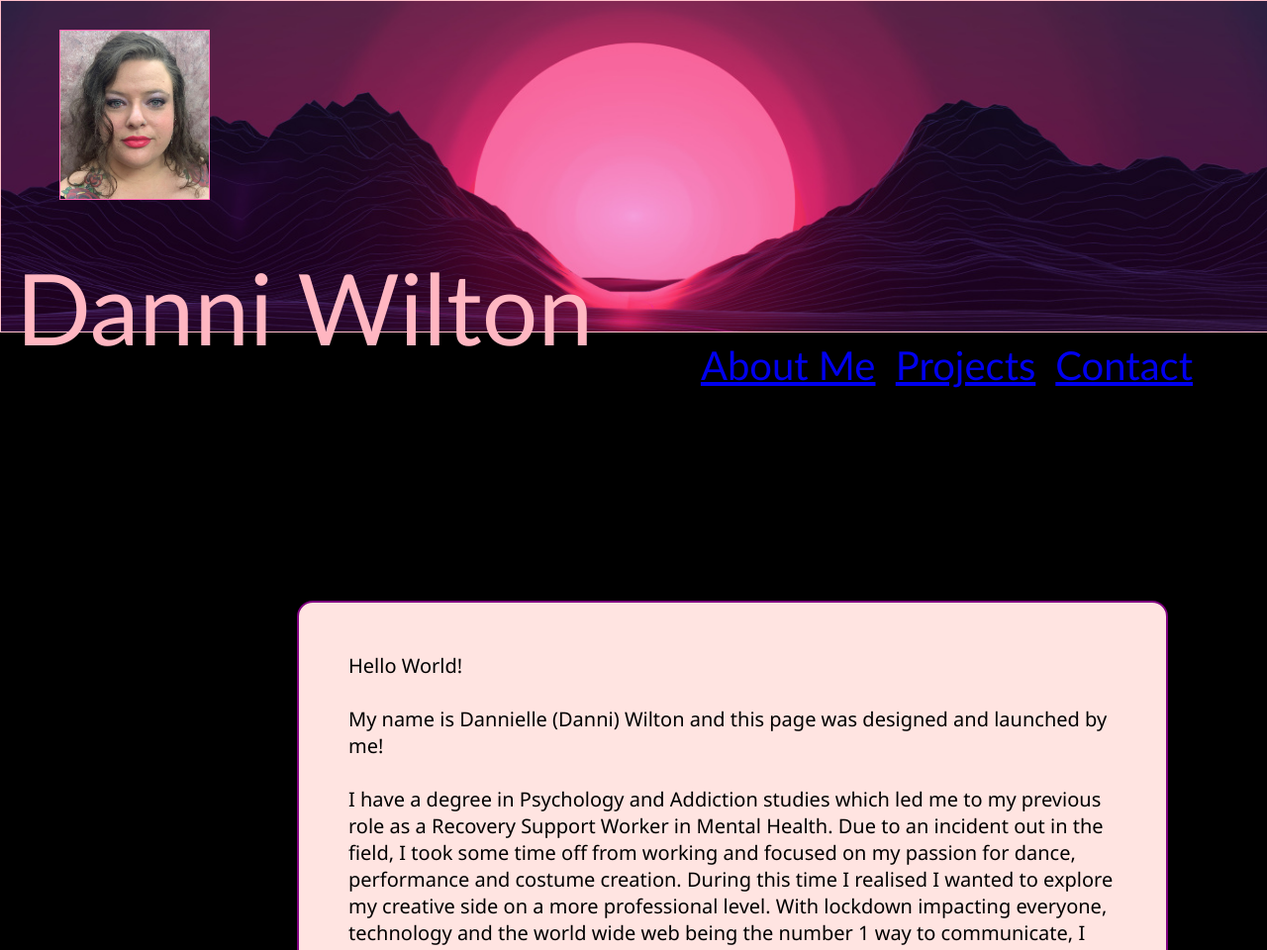
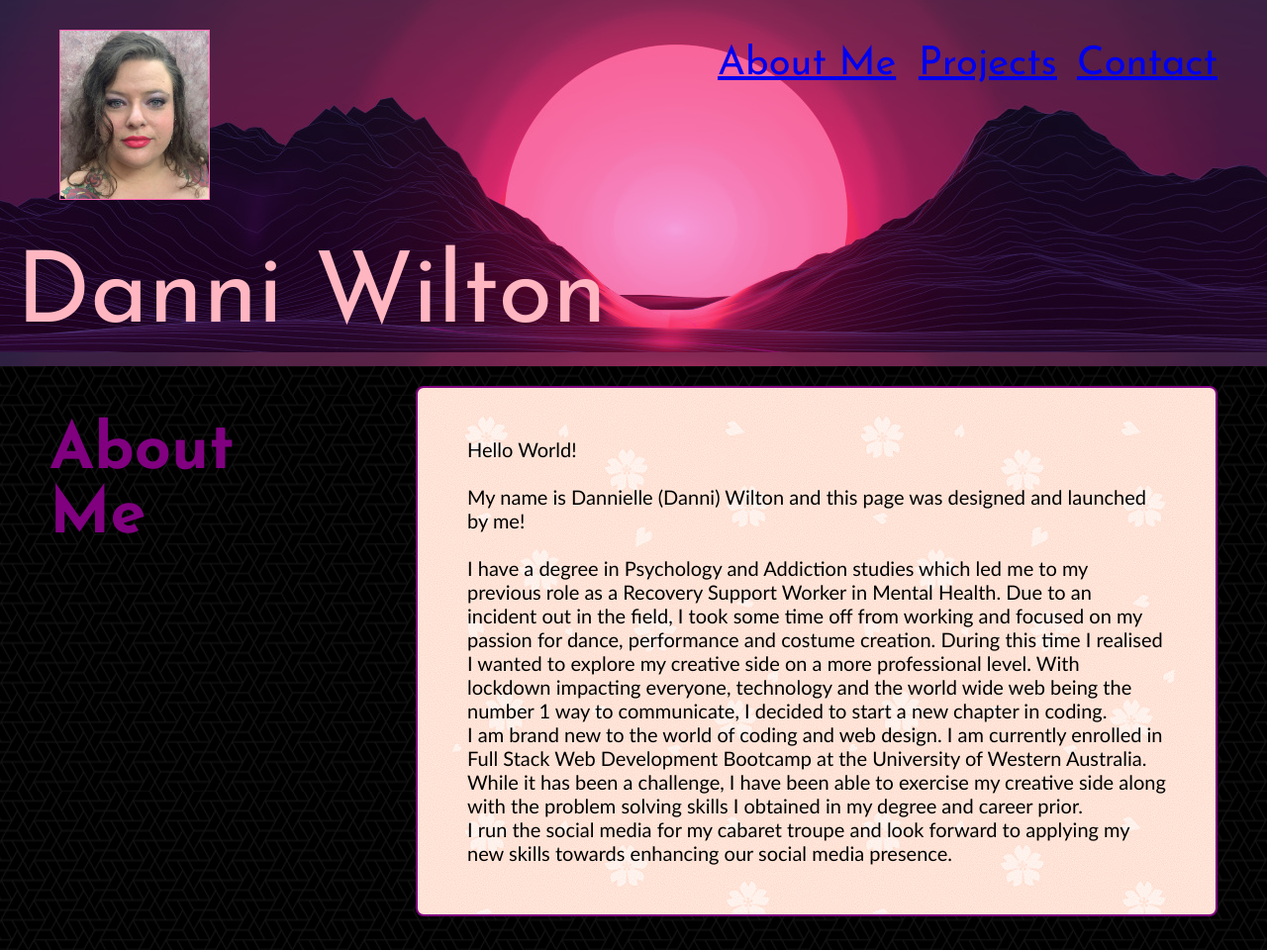
Before and after one commit to DanniWilton/homeworkweek2, a plain HTML site: page index.html in a window 1280 px wide. Shown: the top 960 px of the page at 99% size. Drawn offline with Linux system fonts and the light colour scheme.

Commit message:
styling update

```diff
--- a/index.html
+++ b/index.html
@@ -4,38 +4,33 @@
     <meta charset="UTF-8">
     <title>Danni Wilton</title>
   <link rel="stylesheet" href="stylesheet.css" type="text/css">
+  <link rel="preconnect" href="https://fonts.gstatic.com">
+  <link href="https://fonts.googleapis.com/css2?family=Heebo&display=swap" rel="stylesheet">
+  <link rel="preconnect" href="https://fonts.gstatic.com">
+  <link href="https://fonts.googleapis.com/css2?family=Heebo&family=Josefin+Sans:wght@400;700&display=swap" rel="stylesheet">
   <script src="https://kit.fontawesome.com/ad920f52d3.js" crossorigin="anonymous"></script>
   </head>
 
   <body>
-    <div>
       <header>
         <div class="banner">
-          <img class="neonsunset" src="./Assets/neon-sunset.png" />
           <img class="profilepic" src="./Assets/profilepic.jpg" />
-          <h1 class="ml16">Danni Wilton</h1>
           <div class="danniw">Danni Wilton</div>
-          <div class="navigation">
-            <nav>
+          <nav class="navigation">
                   <ul>
-                <li>
-                <a href= "#About-Me" >About Me </a>
-                </li>
-                <li>
-                <a href= "#Projects" >Projects </a>
-                <li>
-                <li>
-                <a href= "#Contact" >Contact </a>
-                <li>
+                    <li><a href= "#About-Me" >About Me </a></li>
+                    <li><a href= "#Projects" >Projects </a><li>
+                    <li><a href= "#Contact" >Contact </a><li>
                   </ul>
           </nav>
-          </div>
+
         </div>
       </header>
-    <id class="content">
-          <h2>About Me</h2>
-          <div id="About-Me"></div>
-            <p>
+
+   <main class="content">
+          <h2 id="abouttitle">About Me</h2>
+
+            <p id="aboutcontent">
               Hello World!<br>
               <br>
               My name is Dannielle (Danni) Wilton and this page was designed and launched by me!<br>
@@ -44,26 +39,29 @@
               I am brand new to the world of coding and web design. I am currently enrolled in Full Stack Web Development Bootcamp at the University of Western Australia. While it has been a challenge, I have been able to exercise my creative side along with the problem solving skills I obtained in my degree and career prior.<br>
               I run the social media for my cabaret troupe and look forward to applying my new skills towards enhancing our social media presence.
             </p>
-          <h2>Projects</h2>
-          <div id="Projects"></div>
-          <p>
-            <a href=https://danniwilton.github.io/homeworkwkone>
+
+      <h2 id="projecttitle">Projects</h2>
+        <div id="Projects">
+            <a id="horiseon" href=https://danniwilton.github.io/homeworkwkone>
             <img src="./Assets/horiseon.JPG" alt="Horiseon ScreenShot" style="width: 500px; height:auto";>
             </a>
-            <a href=https://www.instagram.com/youngblood.burlesque>
+            <a id="ybbsocials" href=https://www.instagram.com/youngblood.burlesque>
             <img src="./Assets/ybbcapture.JPG" alt="Young Blood Burlesque Instagram" style="width:450px; height: auto";>
             </a>
-            <a href=https://danniwilton.github.io/PasswordGenerator><img src="Assets/passwordgen.JPG" alt="Password Generator" style="width:400px; height: auto";></a>
+            <a id="passwordgen" href=https://danniwilton.github.io/PasswordGenerator><img src="Assets/passwordgen.JPG" alt="Password Generator" style="width:400px; height: auto";></a>
             <a href=https://danniwilton.github.io/JavascriptQuiz><img src="Assets/jsquiz.JPG" alt="Javascript Quiz Screenshot" style="width: 370px; height: auto";></a>
             <a href=https://au-rizer.github.io/Event-Searcher><img src="./Assets/eventocapture.JPG" alt="Event Searcher Screenshot" style="width: 300px; height: auto";></a>
-          </p>
-          <h2>Contact</h2>
-          <div id="Contact"></div>
-          <p>
+        </div>
+
+      <h2 id="contacttitle">Contact</h2>
+        <div id="Contact">
+          <section>
+
               <a href=https://github.com/DanniWilton><i class="fab fa-github"></i></a>
               <a href=https://www.linkedin.com/in/dannielle-wilton-030b42206><i class="fab fa-linkedin-in"></i></a>
-          </p>
-
+          </section>
+        </div>
+      </main>
 
 
   </body>
--- a/stylesheet.css
+++ b/stylesheet.css
@@ -1,10 +1,7 @@
 body {
-    background-color: black;
+    background-image: url(./what-the-hex-dark/what-the-hex-dark.png);
     background-position: top;
     margin: 0;
-    display: flex;
-    justify-content: center;
-    align-items: center;
 }
 header nav ul li {
     display: inline-flex;
@@ -22,18 +19,14 @@ a:active {
 }
 /* Container holding the image, title and nav bar */
 .banner {
-    display: flex;
-    justify-content: center;
-    align-items: center;
-    top: 0;
-    left: 0;
+    position: relative;
+    background-image: url(./Assets/neon-sunset.png);
+    height: 270px;
+    width: 100%;
+    padding-bottom: 100px;
 }
-.neonsunset {
-    position: absolute;
-    top: 0;
-    left: 0%;
-    border: 1px pink solid;
-    width: 100%;
+header {
+    width: 100vw;
 }
 .profilepic {
     position: absolute;
@@ -42,7 +35,6 @@ a:active {
     border: 1px hotpink solid;
     width: 150px;
 }
-
 /*Bottom left header text*/
 .danniw {
     position: absolute;
@@ -50,47 +42,84 @@ a:active {
     bottom: 8px;
     left: 16px;
     font-size: 100px;
-    font-family: 'Gill Sans', 'Gill Sans MT', Calibri, 'Trebuchet MS', sans-serif;
+    font-family: 'Heebo', sans-serif;
+    font-family: 'Josefin Sans', sans-serif;
     color: lightpink;
+    display: inline;
 }
-
 /* Navigates to different parts of the page*/
 .navigation {
+    font-size: 40px;
+    font-family: 'Heebo', sans-serif;
+    font-family: 'Josefin Sans', sans-serif;
+    display: inline-flex;
+    width: 600px;
+    z-index: 1;
     position: absolute;
-    top: 300px;
-    bottom: 100px;
-    right: 60px;
-    font-size: 40px;
-    font-family: 'Gill Sans', 'Gill Sans MT', Calibri, 'Trebuchet MS', sans-serif;
+    right: 0;
+}
+.content {
+    display: grid;
+    grid-template-columns: 25vw 1fr;
+    grid-template-rows: auto;
+    grid-gap: 50px;
+}
+#abouttitle {
+    grid-column: 1;
+    grid-row: 1;
+}
+#aboutcontent {
+    grid-column: 2;
+    grid-row: 1;
+}
+#projecttitle {
+    grid-column: 1;
+    grid-row: 2;
+}
+#Projects {
+    grid-gap: 50px;
+    grid-column: 2;
+    grid-row: 2;
+    display: grid;
+    grid-template-columns: repeat(3, minmax(0, 1fr));
+    grid-template-rows: repeat(3, minmax(0, 1fr));
+}
+#passwordgen {
+    grid-column: 1 / 2;
+    grid-row: 2;
+}
+#horiseon {
+    grid-row: 3;
+}
+#ybbsocials {
+    grid-row: 2;
+    grid-column: 2;
+}
+#contacttitle {
+    grid-column: 1;
+    grid-row: 3;
 }
 
 h2 {
-    font-family: 'Gill Sans', 'Gill Sans MT', Calibri, 'Trebuchet MS', sans-serif;
-    font-size: 38px;
+    font-family: 'Heebo', sans-serif;
+    font-family: 'Josefin Sans', sans-serif;
+    font-size: 65px;
+    color: purple;
+    display: inline-flex;
     margin-left: 50px;
-    color: mediumpurple;
-    padding-bottom: 50px;
-}
-
-body{
-    display: flex;
-    justify-content: center;
-    align-items: flex-end;
 }
 p {
     font-size: 20px;
-    font-family:'Segoe UI', Tahoma, Geneva, Verdana, sans-serif;
+    font-family: 'Gill Sans', 'Gill Sans MT', Calibri, 'Trebuchet MS', sans-serif;
     text-align: start;
     padding: 50px;
-    margin-left: 300px;
-    margin-right: 100px;
+    margin-left: 50px;
+    margin-right: 50px;
     background-color: mistyrose;
     border: 2px purple solid;
-    border-radius: 1rem;
+    border-radius: .5rem;
+    background-image: url(./sakura/sakura.png);
 }
-p:nth-of-type(1) {
-    margin-top: 400px;
-  }
 .fab {
     font-size: 100px;
     padding-right: 50px;
```
Also changed, not shown: sakura/readme.txt (added), sakura/sakura.png (added), what-the-hex-dark/readme.txt (added), what-the-hex-dark/what-the-hex-dark.png (added). Lines whose indentation alone changed are shown as unchanged.
